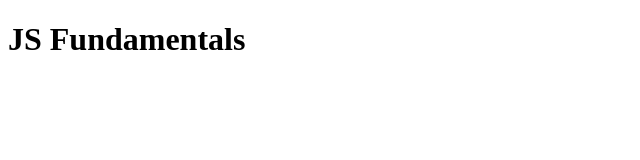
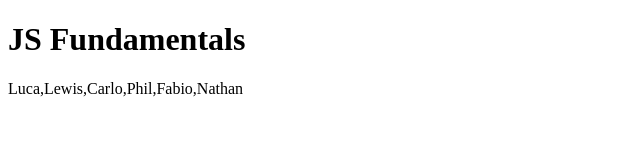
Before and after one commit to ousemaakacha/js-arrays, a plain HTML site: page arrays bouns/index.html in a window 1280 px wide. Shown: the whole page, without its empty margins (0-640 px from the left). Drawn offline with Linux system fonts and the light colour scheme.

Commit message:
array to string

```diff
--- a/arrays bouns/index.html
+++ b/arrays bouns/index.html
@@ -9,6 +9,7 @@
   <body>
 
     <h1>JS Fundamentals</h1>
+    <div id="string"></div>
 
     <script src="script.js"></script>
   </body>
--- a/arrays bouns/script.js
+++ b/arrays bouns/script.js
@@ -7,7 +7,7 @@ console.log(reversedTeachers);
 
 // 2. Crea un nuovo array chiamato 'longNames' che contenga solo gli insegnanti
 // con un nome di lunghezza maggiore o uguale a 5 caratteri
-const longNames = teachers.length;
+const longNames = null;
 
 // 3. Rimuovi 'Ed' dall'array teachers
 const no_Ed = teachers.indexOf("Ed");
@@ -21,4 +21,5 @@ console.log(teachers);
 const isFabioPresent = null;
 
 // 5. Unisci tutti gli insegnanti nell'array teachers in una stringa  separata da virgole e salvala nella variabile teachersString
-const teachersString = null;
+const teachersString = teachers;
+document.getElementById("string").innerHTML = teachersString;
```
Lines whose indentation alone changed are shown as unchanged.
